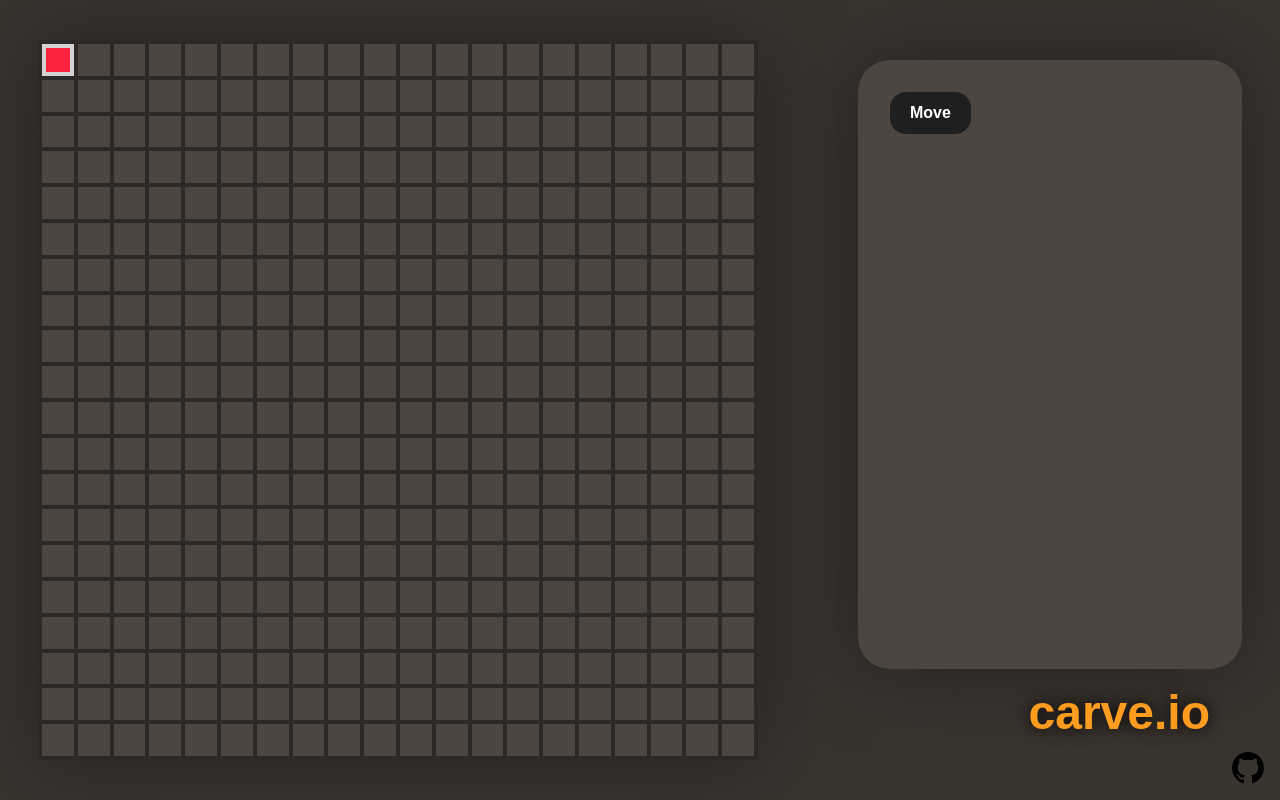
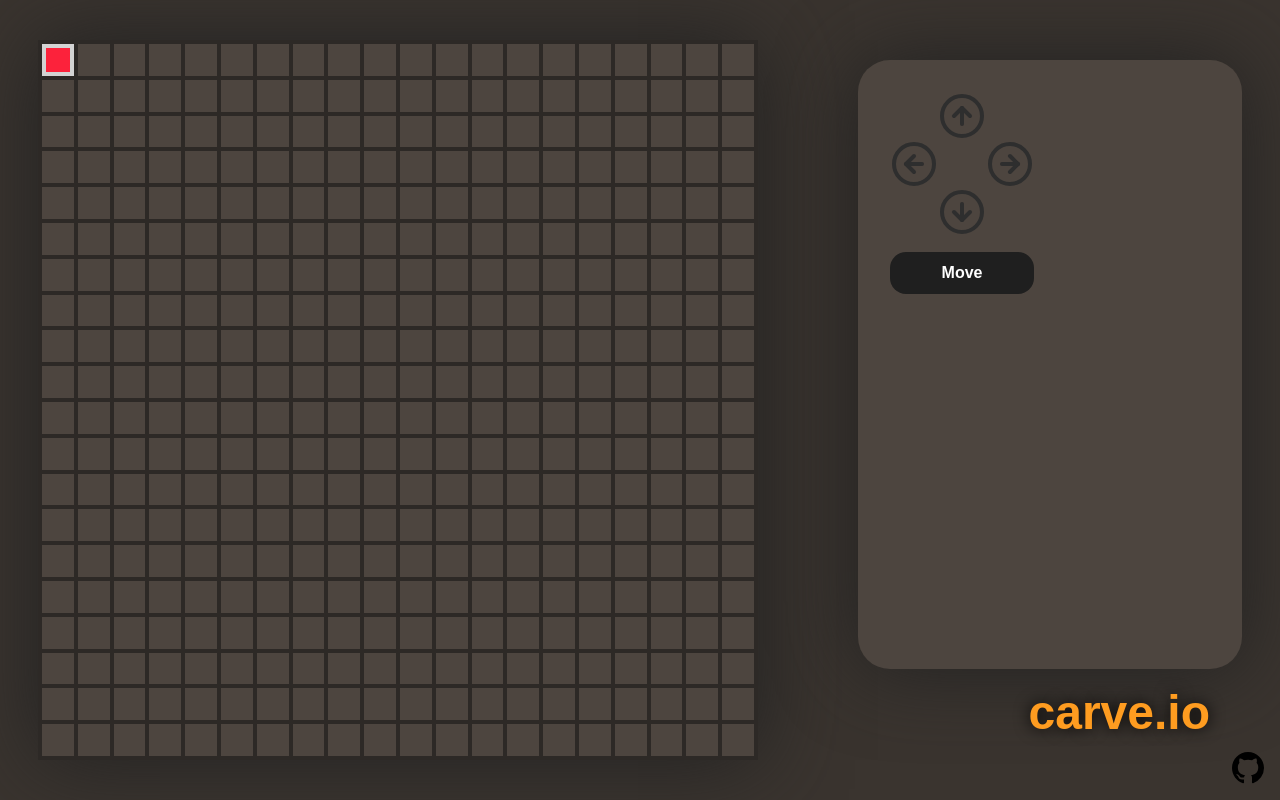
Before and after one commit to codicate/carve-io, a React (Create React App) app: page / in a window 1280 px wide. Both pictures are taken after a click on the button "Start". Built offline with nearby package versions, Linux system fonts and the light colour scheme; a web font is replaced by a local one.

Commit message:
arrow control

```diff
--- a/src/components/Control.jsx
+++ b/src/components/Control.jsx
@@ -14,6 +14,7 @@ import Button from './Button';
 const Control = ({ isMoving, spawn, move }) => {
 	const [numOfPlayers, setNumOfPlayers] = useState(2);
 	const [isStarted, setIsStarted] = useState(false);
+	let direction = { x: 0, y: 0 };
 
 	const startGame = () => {
 		setIsStarted(true);
@@ -24,16 +25,57 @@ const Control = ({ isMoving, spawn, move }) => {
 		<div id={s.control}>
 			<div id={s.controlContainer}>
 				{isStarted ? (
-					<div>
+					<>
 						{isMoving ? (
 							<div>Moving...</div>
 						) : (
-							<>
-								{' '}
-								<Button onClick={() => move('red', 0, 1, 5)}>Move</Button>
-							</>
+							<div id={s.moveControl}>
+								<div id={s.arrows}>
+									<Button
+										styledAs="icon"
+										id={s.up}
+										onClick={() => {
+											direction = { x: 0, y: -1 };
+										}}
+									>
+										<FiArrowUpCircle />
+									</Button>
+									<Button
+										styledAs="icon"
+										id={s.down}
+										onClick={() => {
+											direction = { x: 0, y: 1 };
+										}}
+									>
+										<FiArrowDownCircle />
+									</Button>
+									<Button
+										styledAs="icon"
+										id={s.left}
+										onClick={() => {
+											direction = { x: -1, y: 0 };
+										}}
+									>
+										<FiArrowLeftCircle />
+									</Button>
+									<Button
+										styledAs="icon"
+										id={s.right}
+										onClick={() => {
+											direction = { x: 1, y: 0 };
+										}}
+									>
+										<FiArrowRightCircle />
+									</Button>
+								</div>
+								<Button
+									onClick={() => move('red', direction.x, direction.y, 5)}
+								>
+									Move
+								</Button>
+							</div>
 						)}
-					</div>
+					</>
 				) : (
 					<div id={s.counterContainer}>
 						<p>Number of Players?</p>
--- a/src/components/Control.module.scss
+++ b/src/components/Control.module.scss
@@ -26,6 +26,50 @@
 	box-shadow: 0 0 10vmin 0px #222;
 }
 
+#moveControl {
+	display: flex;
+	width: min-content;
+	flex-direction: column;
+	align-items: stretch;
+	gap: 1rem;
+}
+
+#up {
+	grid-area: up;
+}
+
+#down {
+	grid-area: down;
+}
+
+#left {
+	grid-area: left;
+}
+
+#right {
+	grid-area: right;
+}
+
+#arrows {
+	display: grid;
+	grid-template-columns: repeat(3, 1fr);
+	grid-template-rows: repeat(3, 1fr);
+	grid-template-areas:
+		'. up .'
+		'left . right'
+		'. down .';
+	height: min-content;
+	width: min-content;
+
+	& > button {
+		font-size: 3rem;
+
+		&:focus {
+			color: white;
+		}
+	}
+}
+
 #counterContainer {
 	display: flex;
 	flex-direction: column;
```
